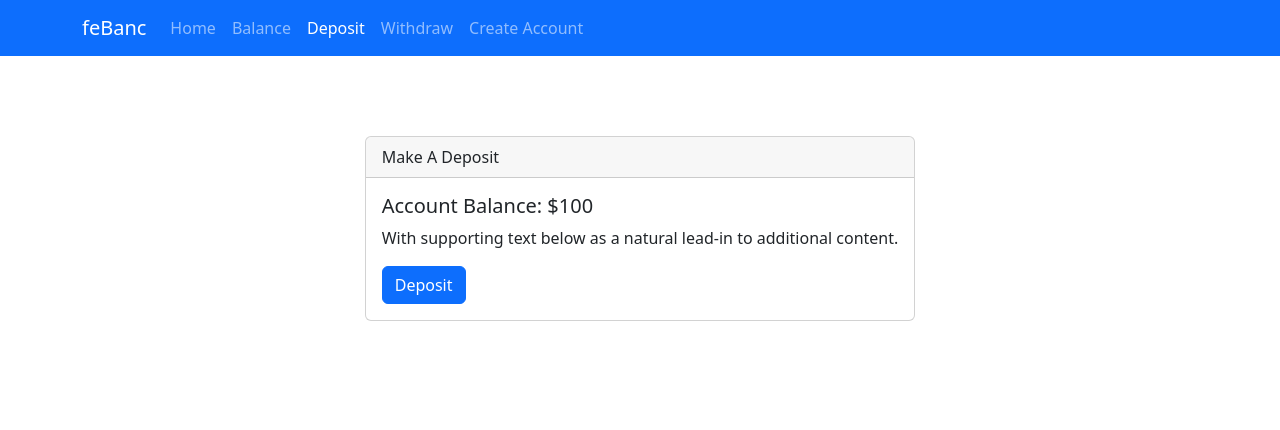
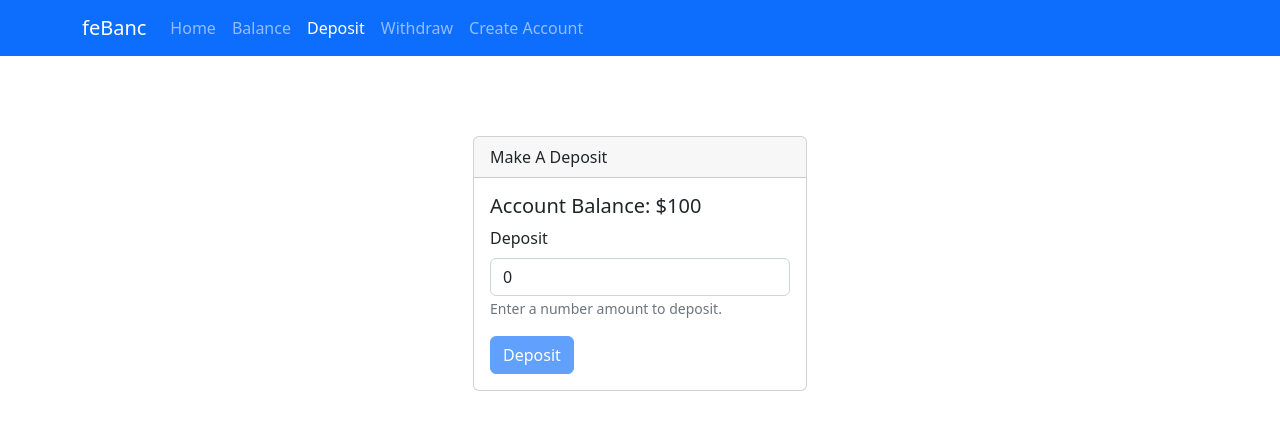
Before and after one commit to emday4prez/frontend-bank, a React (Create React App) app: page /deposit in a window 1280 px wide. Shown: the top 430 px of the page. Built offline with nearby package versions, Linux system fonts and the light colour scheme.

Commit message:
added state for deposit

```diff
--- a/src/pages/Deposit.jsx
+++ b/src/pages/Deposit.jsx
@@ -1,21 +1,51 @@
 import { useContext, useState } from 'react';
 import Button from 'react-bootstrap/Button';
 import Card from 'react-bootstrap/Card';
+import Form from 'react-bootstrap/Form';
 import { UserContext } from '../context';
+
 function Deposit() {
+    const context = useContext(UserContext);
+    const [depositAmount, setDepositAmount] = useState(0);
+    const submitDeposit = (e) => {
+        e.preventDefault();
+        let balance = context.users[0].balance;
+        balance = balance + +depositAmount;
 
-  const context = useContext(UserContext)
+        context.users[0].balance = +balance;
+        console.log(context.users[0].balance);
+    };
+
     return (
         <div className="page">
             <Card>
                 <Card.Header>Make A Deposit</Card.Header>
                 <Card.Body>
                     <Card.Title>{`Account Balance: $${context.users[0].balance}`}</Card.Title>
-                    <Card.Text>
-                        With supporting text below as a natural lead-in to
-                        additional content.
-                    </Card.Text>
-                    <Button variant="primary">Deposit</Button>
+                    <Form style={{ minWidth: '300px' }}>
+                        <Form.Group className="mb-3" controlId="formBasicName">
+                            <Form.Label>Deposit</Form.Label>
+                            <Form.Control
+                                type="number"
+                                placeholder="deposit amount"
+                                value={depositAmount}
+                                onChange={(e) =>
+                                    setDepositAmount(e.target.value)
+                                }
+                            />
+                            <Form.Text className="text-muted">
+                                Enter a number amount to deposit.
+                            </Form.Text>
+                        </Form.Group>
+                    </Form>
+
+                    <Button
+                        variant="primary"
+                        className={depositAmount !== 0 ? '' : 'disabled'}
+                        onClick={submitDeposit}
+                    >
+                        Deposit
+                    </Button>
                 </Card.Body>
             </Card>
         </div>
```
